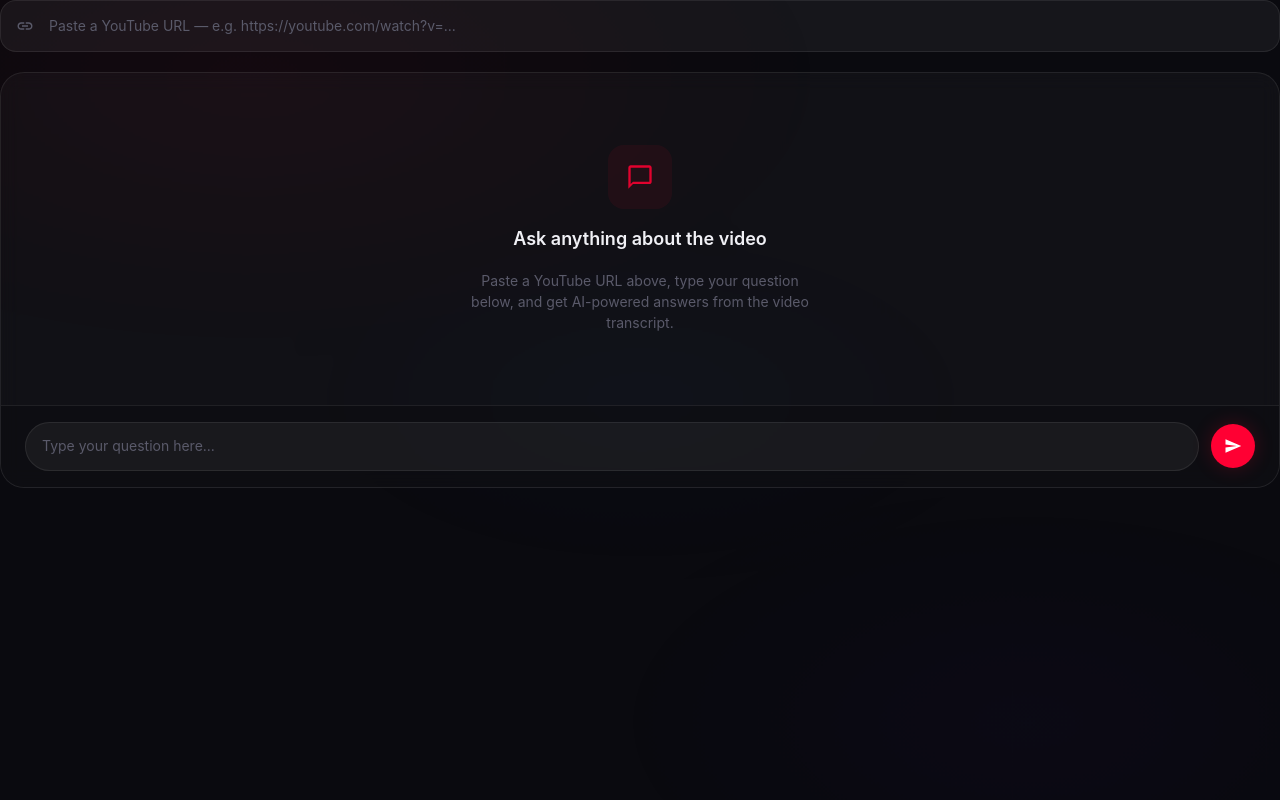
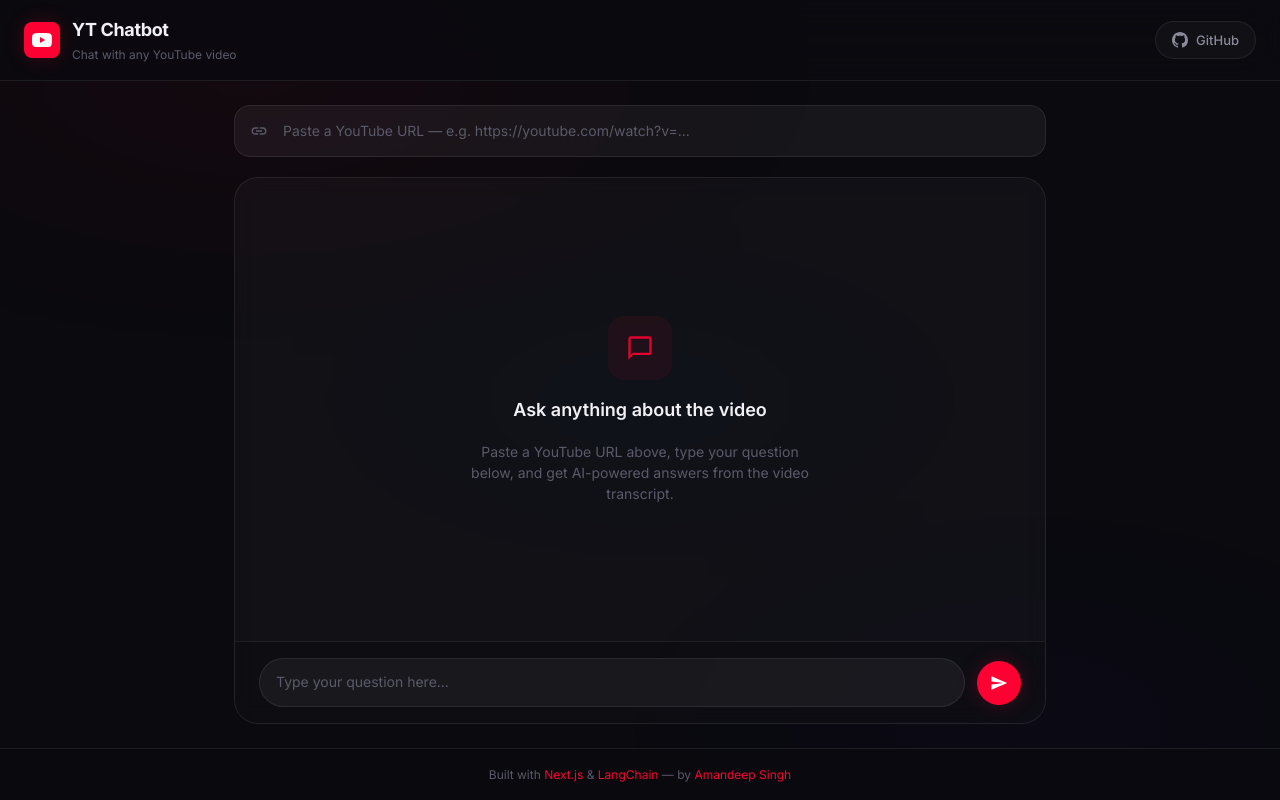
Before and after one commit to amandeep-singh-parihar/yt_chatbot, a Next.js app: page / in a window 1280 px wide. Built offline with nearby package versions, Linux system fonts and the light colour scheme.

Commit message:
FEAT: update layout and page with new design

```diff
--- a/app/layout.tsx
+++ b/app/layout.tsx
@@ -1,20 +1,18 @@
-import type { Metadata } from "next";
-import { Geist, Geist_Mono } from "next/font/google";
-import "./globals.css";
+import type { Metadata } from 'next';
+import { Inter } from 'next/font/google';
+import './globals.css';
 
-const geistSans = Geist({
-  variable: "--font-geist-sans",
-  subsets: ["latin"],
-});
-
-const geistMono = Geist_Mono({
-  variable: "--font-geist-mono",
-  subsets: ["latin"],
+const inter = Inter({
+  variable: '--font-inter',
+  subsets: ['latin'],
+  display: 'swap',
 });
 
 export const metadata: Metadata = {
-  title: "Create Next App",
-  description: "Generated by create next app",
+  title: 'YT Chatbot — Chat with any YouTube Video',
+  description:
+    'Ask questions about any YouTube video and get AI-powered answers from the transcript. Powered by LangChain RAG pipeline.',
+  keywords: ['youtube', 'chatbot', 'ai', 'transcript', 'rag', 'langchain'],
 };
 
 export default function RootLayout({
@@ -23,11 +21,8 @@ export default function RootLayout({
   children: React.ReactNode;
 }>) {
   return (
-    <html
-      lang="en"
-      className={`${geistSans.variable} ${geistMono.variable} h-full antialiased`}
-    >
-      <body className="min-h-full flex flex-col">{children}</body>
+    <html lang="en" className={`${inter.variable}`}>
+      <body>{children}</body>
     </html>
   );
 }
--- a/app/page.tsx
+++ b/app/page.tsx
@@ -1,11 +1,26 @@
-import UserForm from "../components/forms/UserForm"
+import Header from '../components/ui/Header';
+import UserForm from '../components/forms/UserForm';
 
-type Props = {}
-
-export default function page({}: Props) {
+export default function Home() {
   return (
-    <div>
-      <UserForm/>
+    <div className="app-container" id="app-root">
+      <Header />
+      <main className="main-content" id="main-content">
+        <UserForm />
+      </main>
+      <footer className="footer" id="app-footer">
+        <p>
+          Built with <a href="https://nextjs.org">Next.js</a> &{' '}
+          <a href="https://python.langchain.com">LangChain</a> — by{' '}
+          <a
+            href="https://github.com/amandeep-singh-parihar"
+            target="_blank"
+            rel="noopener noreferrer"
+          >
+            Amandeep Singh
+          </a>
+        </p>
+      </footer>
     </div>
-  )
+  );
 }
```
